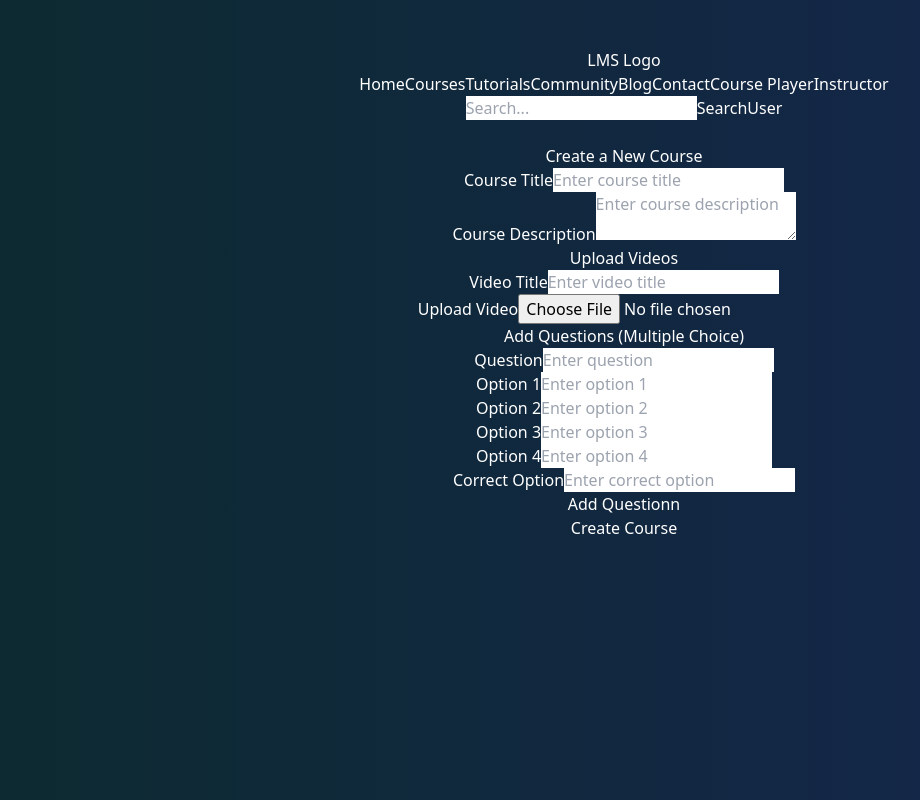
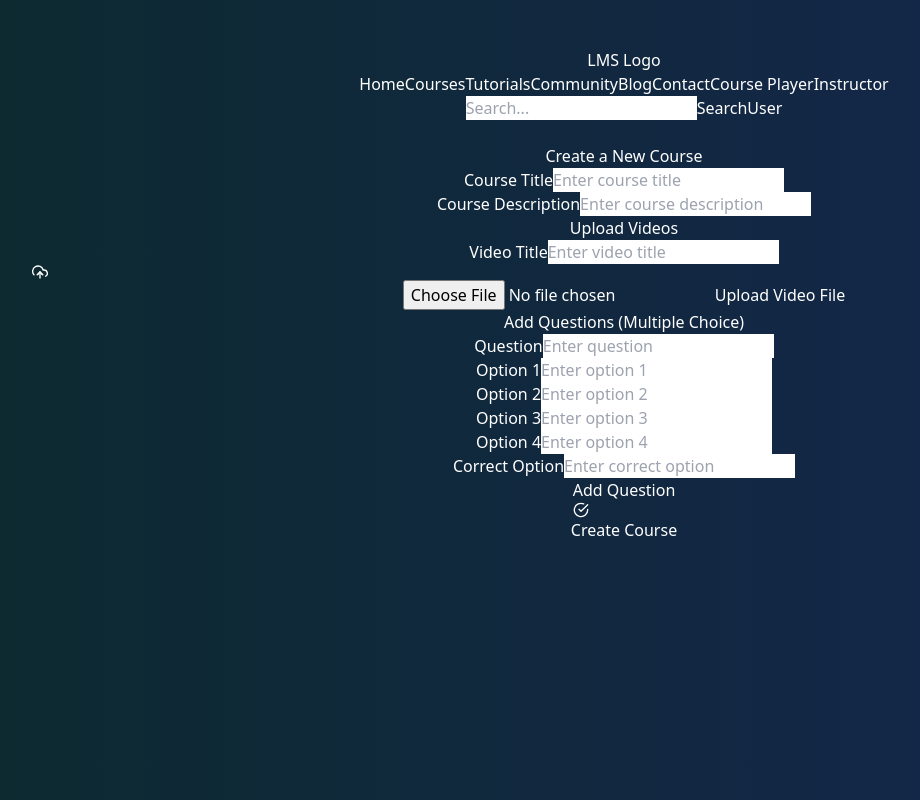
Before and after one commit to Alamgir2-2/Online-Education-Platform, a React (Vite) app: page /new-course in a window 1280 px wide. Shown: the whole page, without its empty margins (16-936 px from the left). Built offline with nearby package versions, Linux system fonts and the light colour scheme.

Commit message:
Create New Course page Modified

```diff
--- a/package.json
+++ b/package.json
@@ -16,6 +16,7 @@
     "@fortawesome/react-fontawesome": "^0.2.2",
     "react": "^18.3.1",
     "react-dom": "^18.3.1",
+    "react-icons": "^5.3.0",
     "react-router-dom": "^6.24.1"
   },
   "devDependencies": {
--- a/src/Components/Courses/CreateNewCourse.jsx
+++ b/src/Components/Courses/CreateNewCourse.jsx
@@ -1,4 +1,5 @@
 import React, { useState } from 'react';
+import { FiUploadCloud, FiCheckCircle } from 'react-icons/fi'; // Added icons
 
 const CreateCoursePage = () => {
   const [formData, setFormData] = useState({
@@ -41,30 +42,31 @@ const CreateCoursePage = () => {
   };
 
   return (
-    <div className="bg-gray-700 mt-20 p-10">
+    <div className=" p-10 mt-20">
       <div className="max-w-4xl mx-auto space-y-10">
         {/* Course Details Section */}
-        <div className="bg-gray-800 rounded-lg p-8 shadow-lg">
+        <div className="bg-white bg-opacity-10 backdrop-filter backdrop-blur-lg rounded-lg p-8 shadow-lg">
           <h2 className="text-3xl font-bold text-white mb-6">Create a New Course</h2>
           <div className="grid grid-cols-1 gap-6 sm:grid-cols-2">
             <div>
-              <label className="text-gray-300">Course Title</label>
+              <label className="text-white">Course Title</label>
               <input
                 type="text"
                 name="courseTitle"
                 value={formData.courseTitle}
                 onChange={handleInputChange}
-                className="w-full mt-2 p-3 bg-gray-900 text-white rounded-lg shadow-sm focus:outline-none focus:ring-2 focus:ring-blue-500"
+                className="w-full mt-2 p-3 bg-white bg-opacity-20 text-white rounded-lg shadow-sm focus:outline-none focus:ring-2 focus:ring-teal-500"
                 placeholder="Enter course title"
               />
             </div>
             <div>
-              <label className="text-gray-300">Course Description</label>
-              <textarea
+              <label className="text-white">Course Description</label>
+              <input
+              type='text'
                 name="description"
                 value={formData.description}
                 onChange={handleInputChange}
-                className="w-full mt-2 p-3 bg-gray-900 text-white rounded-lg shadow-sm focus:outline-none focus:ring-2 focus:ring-blue-500"
+                className="w-full mt-2 p-3 bg-white bg-opacity-20 text-white rounded-lg shadow-sm focus:outline-none focus:ring-2 focus:ring-teal-500"
                 placeholder="Enter course description"
               />
             </div>
@@ -72,53 +74,56 @@ const CreateCoursePage = () => {
         </div>
 
         {/* Video Upload Section */}
-        <div className="bg-gray-800 rounded-lg p-8 shadow-lg">
+        <div className="bg-white bg-opacity-10 backdrop-filter backdrop-blur-lg rounded-lg p-8 shadow-lg">
           <h2 className="text-2xl font-bold text-white mb-6">Upload Videos</h2>
           <div className="space-y-4">
             <div>
-              <label className="text-gray-300">Video Title</label>
+              <label className="text-white">Video Title</label>
               <input
                 type="text"
                 name="videoTitle"
                 value={formData.videoTitle}
                 onChange={handleInputChange}
-                className="w-full mt-2 p-3 bg-gray-900 text-white rounded-lg shadow-sm focus:outline-none focus:ring-2 focus:ring-blue-500"
+                className="w-full mt-2 p-3 bg-white bg-opacity-20 text-white rounded-lg shadow-sm focus:outline-none focus:ring-2 focus:ring-teal-500"
                 placeholder="Enter video title"
               />
             </div>
-            <div>
-              <label className="text-gray-300">Upload Video</label>
+            <div className="border-dashed border-4 border-teal-400 py-6 px-4 rounded-lg flex justify-center items-center text-white">
+              <label className="cursor-pointer flex items-center space-x-3">
+                <FiUploadCloud className="text-3xl" />
                 <input
                   type="file"
                   name="videoFile"
                   onChange={handleVideoUpload}
-                className="w-full mt-2 p-3 bg-gray-900 text-white rounded-lg shadow-sm"
+                  className="hidden"
                 />
+                <span>{formData.videoFile ? formData.videoFile.name : "Upload Video File"}</span>
+              </label>
+            </div>
             {formData.videoLength && (
-                <p className="text-gray-400 mt-2">Video Length: {formData.videoLength}</p>
+              <p className="text-teal-400 mt-2">Video Length: {formData.videoLength}</p>
             )}
-            </div>
           </div>
         </div>
 
         {/* Questions Section */}
-        <div className="bg-gray-800 rounded-lg p-8 shadow-lg">
+        <div className="bg-white bg-opacity-10 backdrop-filter backdrop-blur-lg rounded-lg p-8 shadow-lg">
           <h2 className="text-2xl font-bold text-white mb-6">Add Questions (Multiple Choice)</h2>
           <div className="space-y-4">
             <div>
-              <label className="text-gray-300">Question</label>
+              <label className="text-white">Question</label>
               <input
                 type="text"
                 name="question"
                 value={formData.question}
                 onChange={handleInputChange}
-                className="w-full mt-2 p-3 bg-gray-900 text-white rounded-lg shadow-sm focus:outline-none focus:ring-2 focus:ring-blue-500"
+                className="w-full mt-2 p-3 bg-white bg-opacity-20 text-white rounded-lg shadow-sm focus:outline-none focus:ring-2 focus:ring-teal-500"
                 placeholder="Enter question"
               />
             </div>
             {formData.options.map((option, index) => (
               <div key={index}>
-                <label className="text-gray-300">Option {index + 1}</label>
+                <label className="text-white">Option {index + 1}</label>
                 <input
                   type="text"
                   name={`option${index}`}
@@ -128,34 +133,35 @@ const CreateCoursePage = () => {
                     newOptions[index] = e.target.value;
                     setFormData({ ...formData, options: newOptions });
                   }}
-                  className="w-full mt-2 p-3 bg-gray-900 text-white rounded-lg shadow-sm focus:outline-none focus:ring-2 focus:ring-blue-500"
+                  className="w-full mt-2 p-3 bg-white bg-opacity-20 text-white rounded-lg shadow-sm focus:outline-none focus:ring-2 focus:ring-teal-500"
                   placeholder={`Enter option ${index + 1}`}
                 />
               </div>
             ))}
             <div>
-              <label className="text-gray-300">Correct Option</label>
+              <label className="text-white">Correct Option</label>
               <input
                 type="text"
                 name="correctOption"
                 value={formData.correctOption}
                 onChange={handleInputChange}
-                  className="w-full mt-2 p-3 bg-gray-900 text-white rounded-lg shadow-sm focus:outline-none focus:ring-2 focus:ring-blue-500"
+                className="w-full mt-2 p-3 bg-white bg-opacity-20 text-white rounded-lg shadow-sm focus:outline-none focus:ring-2 focus:ring-teal-500"
                 placeholder="Enter correct option"
               />
             </div>
           </div>
           <button
             onClick={handleAddQuestion}
-              className="bg-blue-500 mt-4 p-3 rounded-lg text-white shadow-md hover:bg-blue-600 transition duration-200"
+            className="bg-teal-500 mt-4 p-3 rounded-lg text-white shadow-md hover:bg-teal-600 transition duration-200"
           >
-              Add Questionn
+            Add Question
+            <FiCheckCircle className="ml-2 inline" />
           </button>
         </div>
 
         {/* Submit Button */}
         <div className="flex justify-center">
-            <button className="bg-green-500 p-4 rounded-lg text-white shadow-md hover:bg-green-600 transition duration-200">
+          <button className="bg-teal-500 p-4 rounded-lg text-white shadow-md hover:bg-teal-600 transition duration-200">
             Create Course
           </button>
         </div>
```
Also changed, not shown: 1 other file (tests, documents, lock files or other folders). Lines whose indentation alone changed are shown as unchanged.
